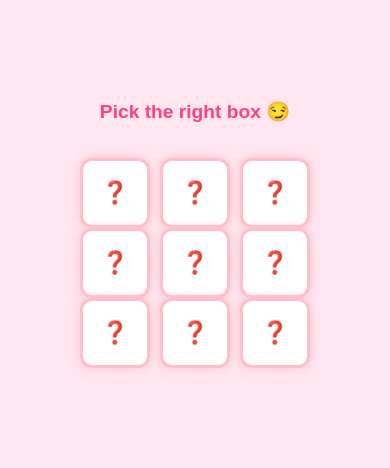
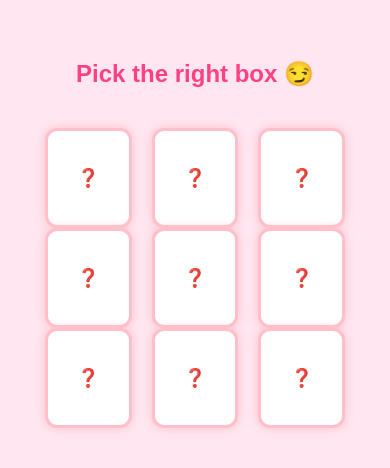
Before and after one commit to aonethika/-, a plain HTML site: page blah.html in a window 390 px wide. Shown: the part 196-664 px from the top of the page. Drawn offline with Linux system fonts and the light colour scheme.

Commit message:
color changed

```diff
--- a/style.css
+++ b/style.css
@@ -1,7 +1,7 @@
 body{
     width: 100%;
     height: 600px;
-    background-color: rgb(195, 165, 165);
+    background-color: rgb(245, 184, 184);
 
 }
 .open{
@@ -11,7 +11,7 @@ body{
     justify-content: center;
     align-items: center;
     flex-direction: column;
-    background-color: rgb(188, 154, 154);}
+    background-color: rgb(212, 159, 159);}
 h2{
     color: rgb(252, 252, 253);
     text-align: center;
--- a/styles.css
+++ b/styles.css
@@ -7,8 +7,6 @@ body {
   background: #ffe6f0;
   font-family: Arial, sans-serif;
   text-align: center;
-  margin: 0;
-  padding: 0;
 }
 
 .game-box {
@@ -19,7 +17,6 @@ body {
   display: flex;
   gap: 20px;
   justify-content: center;
-  flex-wrap: wrap; /* makes it wrap on smaller screens */
 }
 
 .box {
@@ -42,24 +39,23 @@ body {
 }
 
 #message {
+
   font-size: 1.5rem;
   color: #ff4081;
-  margin-bottom: 15px;
 }
 
-/* 📱 Mobile styles */
+
 @media (max-width: 600px) {
-  .boxes {
-    gap: 10px; /* smaller gap */
+  #game {
+    grid-template-columns: repeat(auto-fit, minmax(60px, 1fr));
+    max-width: 300px;
   }
 
   .box {
-    width: 70px;
-    height: 70px;
-    font-size: 22px;
+    font-size: 18px;
   }
 
-  #message {
-    font-size: 1.2rem;
+  #finalMessage {
+    font-size: 1.5rem;
   }
 }
```
